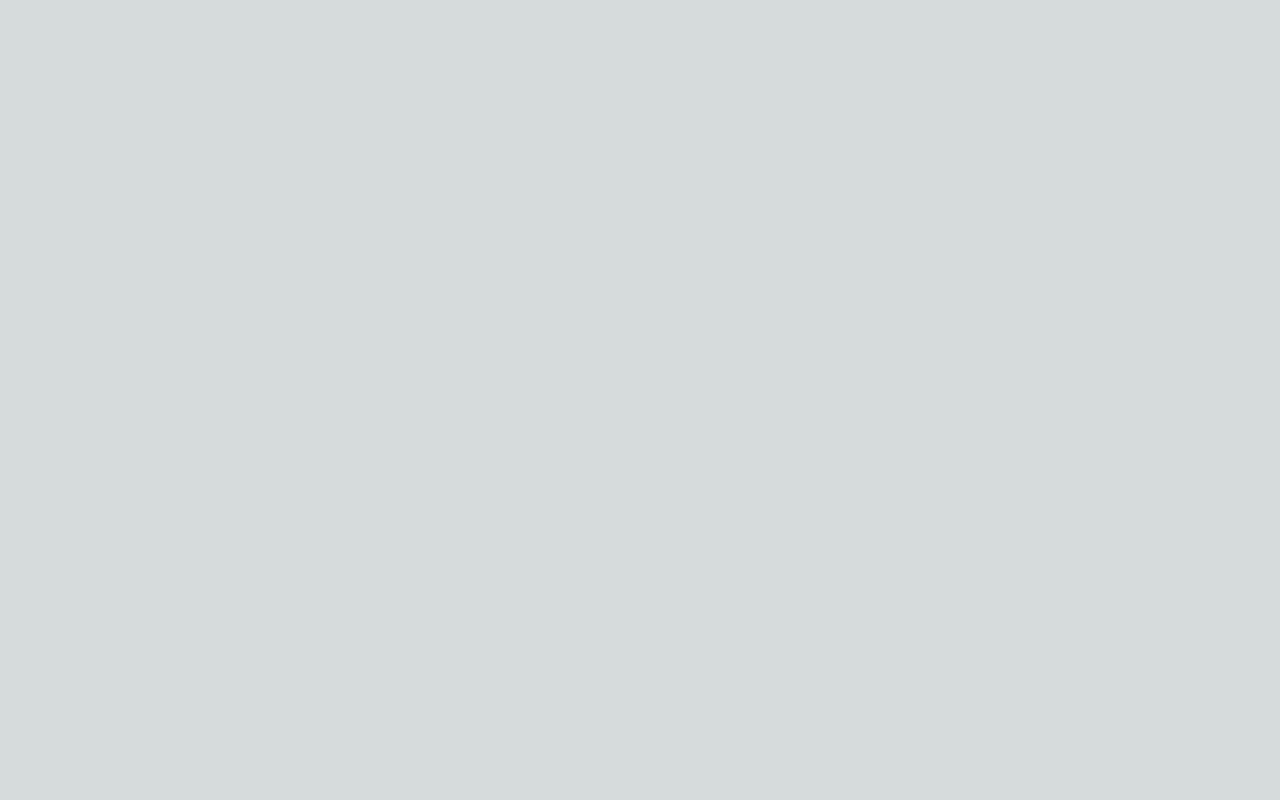
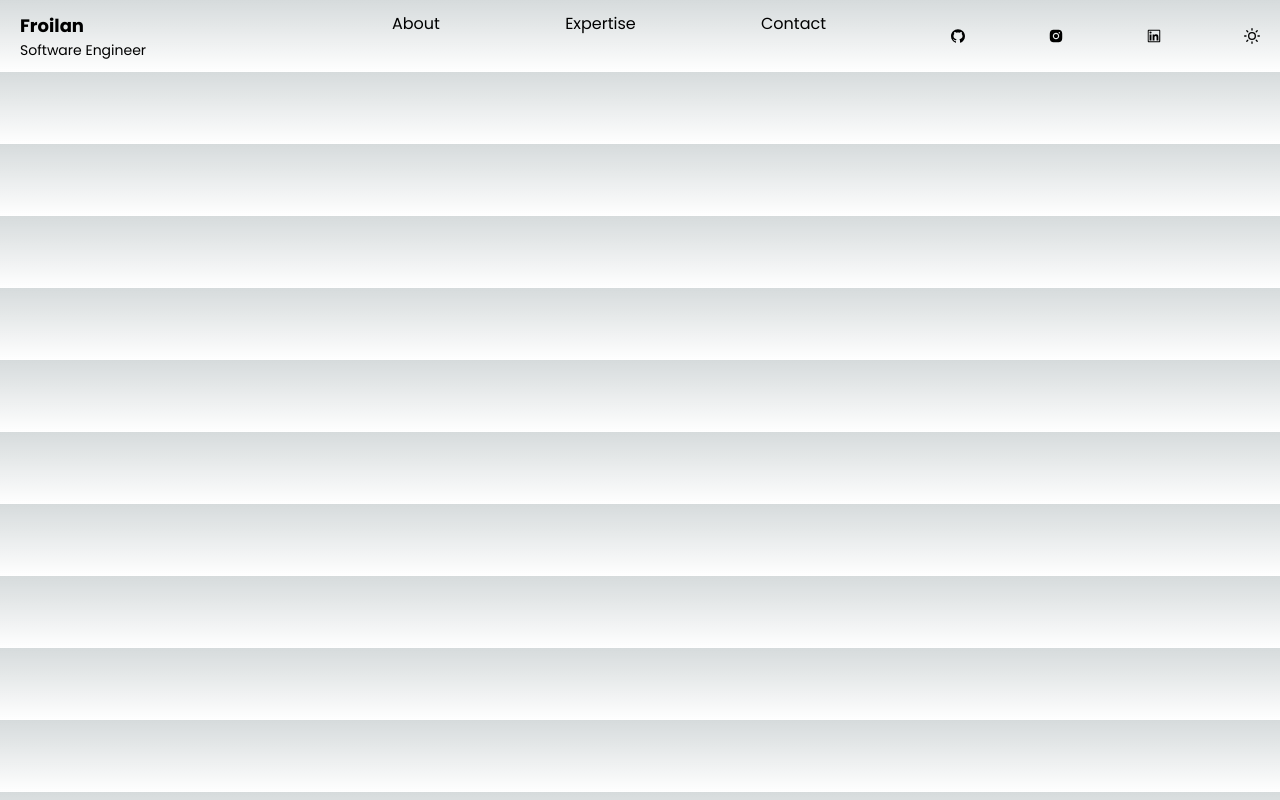
Before and after one commit to uaenaaaa/my-website, a Next.js app: page /home in a window 1280 px wide. Built offline with nearby package versions, Linux system fonts and the light colour scheme.

Commit message:
init navbar

```diff
--- /dev/null
+++ b/app/components/Links/Links.tsx
@@ -0,0 +1,16 @@
+import React from 'react'
+import Link from 'next/link'
+
+const Links = ({}) => {
+  return (
+    <>
+      <div className='flex flex-row justify-between item-center w-[35%]'>
+        <Link href='/about'>About</Link>
+        <Link href='/expertise'>Expertise</Link>
+        <Link href='/contact'>Contact</Link>
+      </div>
+    </>
+  )
+}
+
+export default Links
--- a/app/components/Logo.tsx
+++ b/app/components/Logo.tsx
@@ -0,0 +1,15 @@
+import Link from 'next/link'
+import React from 'react'
+
+const Logo = () => {
+  return (
+    <>
+      <div className='flex flex-col justify-start start w-[20%]'>
+        <Link href='/' className='font-bold text-lg'>Froilan</Link>
+        <p className='font-normal text-sm'>Software Engineer</p>
+      </div>
+    </>
+  )
+}
+
+export default Logo
--- a/app/components/NavigationBar/NavBar.tsx
+++ b/app/components/NavigationBar/NavBar.tsx
@@ -1,13 +1,20 @@
 import React from 'react'
-
-interface NavBarProps {
-
-}
+import Logo from '../Logo'
+import Links from '../Links/Links'
+import Socials from '../Socials/Socials'
 
 const NavBar = () => {
   return (
     <>
-
+      <div className='
+      hidden
+      lg:flex
+      flex-row
+      justify-between'>
+        <Logo />
+        <Links />
+        <Socials />
+      </div>
     </>
   )
 }
--- a/app/components/Socials/Socials.tsx
+++ b/app/components/Socials/Socials.tsx
@@ -1,9 +1,21 @@
+import Link from 'next/link'
 import React from 'react'
+import {
+  AiFillGithub,
+  AiFillInstagram,
+  AiOutlineLinkedin
+} from 'react-icons/ai'
+import Toggler from '../Toggler/Toggler'
 
 const Socials = ({}) => {
   return (
     <>
-
+      <div className='flex flex-row w-1/4 justify-between items-center'>
+        <Link target='_blank' href='https://github.com/flcmm'><AiFillGithub/></Link>
+        <Link target='_blank' href='https://instagram.com/frln_cm'><AiFillInstagram /></Link>
+        <Link target='_blank' href='www.linkedin.com/in/froilan-aquino-8249a9192'><AiOutlineLinkedin /></Link>
+        <Toggler />
+      </div>
     </>
   )
 }
--- /dev/null
+++ b/app/components/Toggler/Toggler.tsx
@@ -0,0 +1,12 @@
+import React from 'react'
+import { FiSun } from 'react-icons/fi'
+
+const Toggler = ({}) => {
+  return (
+    <>
+      <FiSun />
+    </>
+  )
+}
+
+export default Toggler
--- a/app/home/page.tsx
+++ b/app/home/page.tsx
@@ -1,15 +1,14 @@
-import { FC } from 'react'
+import React from 'react'
+import NavBar from '../components/NavigationBar/NavBar'
 
-interface pageProps {
-
-}
-
-const Home = ({}) => {
+const HomePage = ({}) => {
   return (
     <>
-
+    <div className='w-full px-5 py-3'>
+      <NavBar />
+    </div>
     </>
   )
 }
 
-export default Home
+export default HomePage
--- a/app/layout.tsx
+++ b/app/layout.tsx
@@ -1,11 +1,22 @@
 import './globals.css'
-import { Inter } from 'next/font/google'
+import { Poppins } from 'next/font/google'
 
-const inter = Inter({ subsets: ['latin'] })
+const poppins = Poppins(
+  {
+    weight: [
+      '400',
+      '500',
+      '600',
+      '700'
+    ],
+    style: 'normal',
+    subsets: ['latin']
+  },
+)
 
 export const metadata = {
-  title: 'Create Next App',
-  description: 'Generated by create next app',
+  title: 'Froilan | Software Engineer',
+  description: 'Personal Website of Froilan',
 }
 
 export default function RootLayout({
@@ -15,7 +26,7 @@
 }) {
   return (
     <html lang="en">
-      <body className={inter.className}>{children}</body>
+      <body className={poppins.className}>{children}</body>
     </html>
   )
 }
--- a/app/page.tsx
+++ b/app/page.tsx
@@ -1,113 +1,12 @@
 import Image from 'next/image'
+import HomePage from './home/page'
 
 export default function Home() {
   return (
-    <main className="flex min-h-screen flex-col items-center justify-between p-24">
-      <div className="z-10 w-full max-w-5xl items-center justify-between font-mono text-sm lg:flex">
-        <p className="fixed left-0 top-0 flex w-full justify-center border-b border-gray-300 bg-gradient-to-b from-zinc-200 pb-6 pt-8 backdrop-blur-2xl dark:border-neutral-800 dark:bg-zinc-800/30 dark:from-inherit lg:static lg:w-auto  lg:rounded-xl lg:border lg:bg-gray-200 lg:p-4 lg:dark:bg-zinc-800/30">
-          Get started by editing&nbsp;
-          <code className="font-mono font-bold">app/page.tsx</code>
-        </p>
-        <div className="fixed bottom-0 left-0 flex h-48 w-full items-end justify-center bg-gradient-to-t from-white via-white dark:from-black dark:via-black lg:static lg:h-auto lg:w-auto lg:bg-none">
-          <a
-            className="pointer-events-none flex place-items-center gap-2 p-8 lg:pointer-events-auto lg:p-0"
-            href="https://vercel.com?utm_source=create-next-app&utm_medium=appdir-template&utm_campaign=create-next-app"
-            target="_blank"
-            rel="noopener noreferrer"
-          >
-            By{' '}
-            <Image
-              src="/vercel.svg"
-              alt="Vercel Logo"
-              className="dark:invert"
-              width={100}
-              height={24}
-              priority
-            />
-          </a>
-        </div>
-      </div>
-
-      <div className="relative flex place-items-center before:absolute before:h-[300px] before:w-[480px] before:-translate-x-1/2 before:rounded-full before:bg-gradient-radial before:from-white before:to-transparent before:blur-2xl before:content-[''] after:absolute after:-z-20 after:h-[180px] after:w-[240px] after:translate-x-1/3 after:bg-gradient-conic after:from-sky-200 after:via-blue-200 after:blur-2xl after:content-[''] before:dark:bg-gradient-to-br before:dark:from-transparent before:dark:to-blue-700 before:dark:opacity-10 after:dark:from-sky-900 after:dark:via-[#0141ff] after:dark:opacity-40 before:lg:h-[360px]">
-        <Image
-          className="relative dark:drop-shadow-[0_0_0.3rem_#ffffff70] dark:invert"
-          src="/next.svg"
-          alt="Next.js Logo"
-          width={180}
-          height={37}
-          priority
-        />
-      </div>
-
-      <div className="mb-32 grid text-center lg:mb-0 lg:grid-cols-4 lg:text-left">
-        <a
-          href="https://nextjs.org/docs?utm_source=create-next-app&utm_medium=appdir-template&utm_campaign=create-next-app"
-          className="group rounded-lg border border-transparent px-5 py-4 transition-colors hover:border-gray-300 hover:bg-gray-100 hover:dark:border-neutral-700 hover:dark:bg-neutral-800/30"
-          target="_blank"
-          rel="noopener noreferrer"
-        >
-          <h2 className={`mb-3 text-2xl font-semibold`}>
-            Docs{' '}
-            <span className="inline-block transition-transform group-hover:translate-x-1 motion-reduce:transform-none">
-              -&gt;
-            </span>
-          </h2>
-          <p className={`m-0 max-w-[30ch] text-sm opacity-50`}>
-            Find in-depth information about Next.js features and API.
-          </p>
-        </a>
-
-        <a
-          href="https://nextjs.org/learn?utm_source=create-next-app&utm_medium=appdir-template-tw&utm_campaign=create-next-app"
-          className="group rounded-lg border border-transparent px-5 py-4 transition-colors hover:border-gray-300 hover:bg-gray-100 hover:dark:border-neutral-700 hover:dark:bg-neutral-800 hover:dark:bg-opacity-30"
-          target="_blank"
-          rel="noopener noreferrer"
-        >
-          <h2 className={`mb-3 text-2xl font-semibold`}>
-            Learn{' '}
-            <span className="inline-block transition-transform group-hover:translate-x-1 motion-reduce:transform-none">
-              -&gt;
-            </span>
-          </h2>
-          <p className={`m-0 max-w-[30ch] text-sm opacity-50`}>
-            Learn about Next.js in an interactive course with&nbsp;quizzes!
-          </p>
-        </a>
-
-        <a
-          href="https://vercel.com/templates?framework=next.js&utm_source=create-next-app&utm_medium=appdir-template&utm_campaign=create-next-app"
-          className="group rounded-lg border border-transparent px-5 py-4 transition-colors hover:border-gray-300 hover:bg-gray-100 hover:dark:border-neutral-700 hover:dark:bg-neutral-800/30"
-          target="_blank"
-          rel="noopener noreferrer"
-        >
-          <h2 className={`mb-3 text-2xl font-semibold`}>
-            Templates{' '}
-            <span className="inline-block transition-transform group-hover:translate-x-1 motion-reduce:transform-none">
-              -&gt;
-            </span>
-          </h2>
-          <p className={`m-0 max-w-[30ch] text-sm opacity-50`}>
-            Explore the Next.js 13 playground.
-          </p>
-        </a>
-
-        <a
-          href="https://vercel.com/new?utm_source=create-next-app&utm_medium=appdir-template&utm_campaign=create-next-app"
-          className="group rounded-lg border border-transparent px-5 py-4 transition-colors hover:border-gray-300 hover:bg-gray-100 hover:dark:border-neutral-700 hover:dark:bg-neutral-800/30"
-          target="_blank"
-          rel="noopener noreferrer"
-        >
-          <h2 className={`mb-3 text-2xl font-semibold`}>
-            Deploy{' '}
-            <span className="inline-block transition-transform group-hover:translate-x-1 motion-reduce:transform-none">
-              -&gt;
-            </span>
-          </h2>
-          <p className={`m-0 max-w-[30ch] text-sm opacity-50`}>
-            Instantly deploy your Next.js site to a shareable URL with Vercel.
-          </p>
-        </a>
-      </div>
-    </main>
+    <>
+    <div className='w-full'>
+      <HomePage />
+    </div>
+    </>
   )
 }
```
